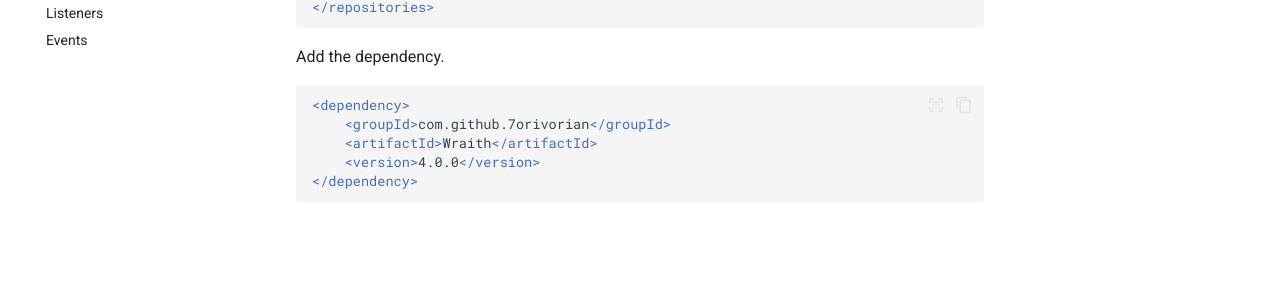
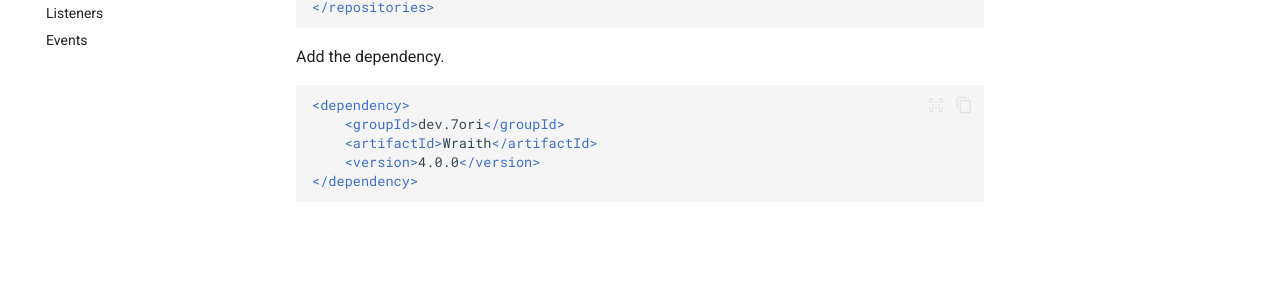
Before and after one commit to 7orivorian/docs, an MkDocs documentation site: the page built from docs/wraith/importing.md, in a window 1280 px wide. Shown: the part 433-741 px from the top of the page. Built offline with MkDocs 1.6.1 and Material for MkDocs 9.7.7, drawn with Linux system fonts in a browser that asks for light colours; comment, search, counter and statistics services are not loaded.

Commit message:
Small update to importing.md

````diff
--- a/docs/wraith/importing.md
+++ b/docs/wraith/importing.md
@@ -19,7 +19,7 @@
     ```xml
 
     <dependency>
-        <groupId>com.github.7orivorian</groupId>
+        <groupId>dev.7ori</groupId>
         <artifactId>Wraith</artifactId>
         <version>4.0.0</version>
     </dependency>
@@ -42,7 +42,7 @@
 
     ```groovy
     dependencies {
-        implementation 'com.github.7orivorian:Wraith:4.0.0'
+        implementation 'dev.7ori:Wraith:4.0.0'
     }
     ```
 
@@ -63,7 +63,7 @@
 
     ```groovy
     dependencies {
-        implementation("com.github.7orivorian:Wraith:4.0.0")
+        implementation("dev.7ori:Wraith:4.0.0")
     }
     ```
 
````
